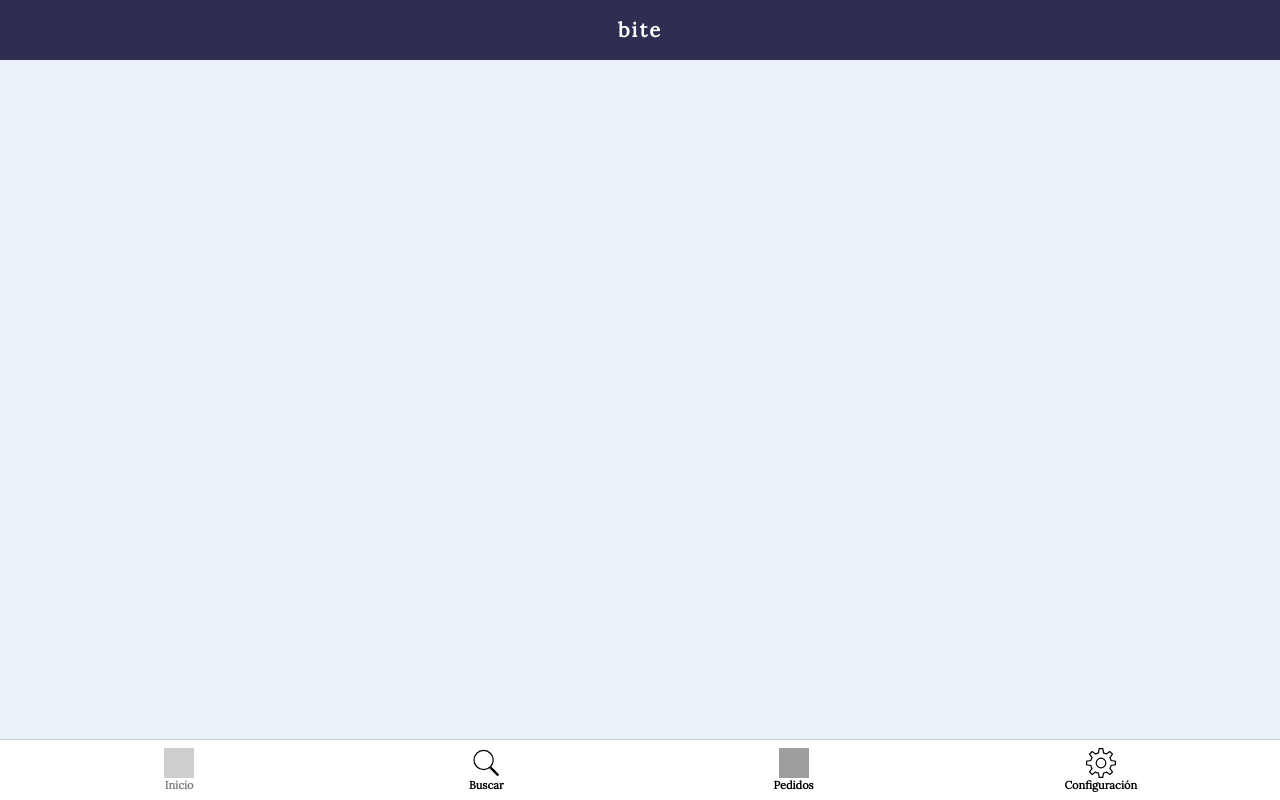
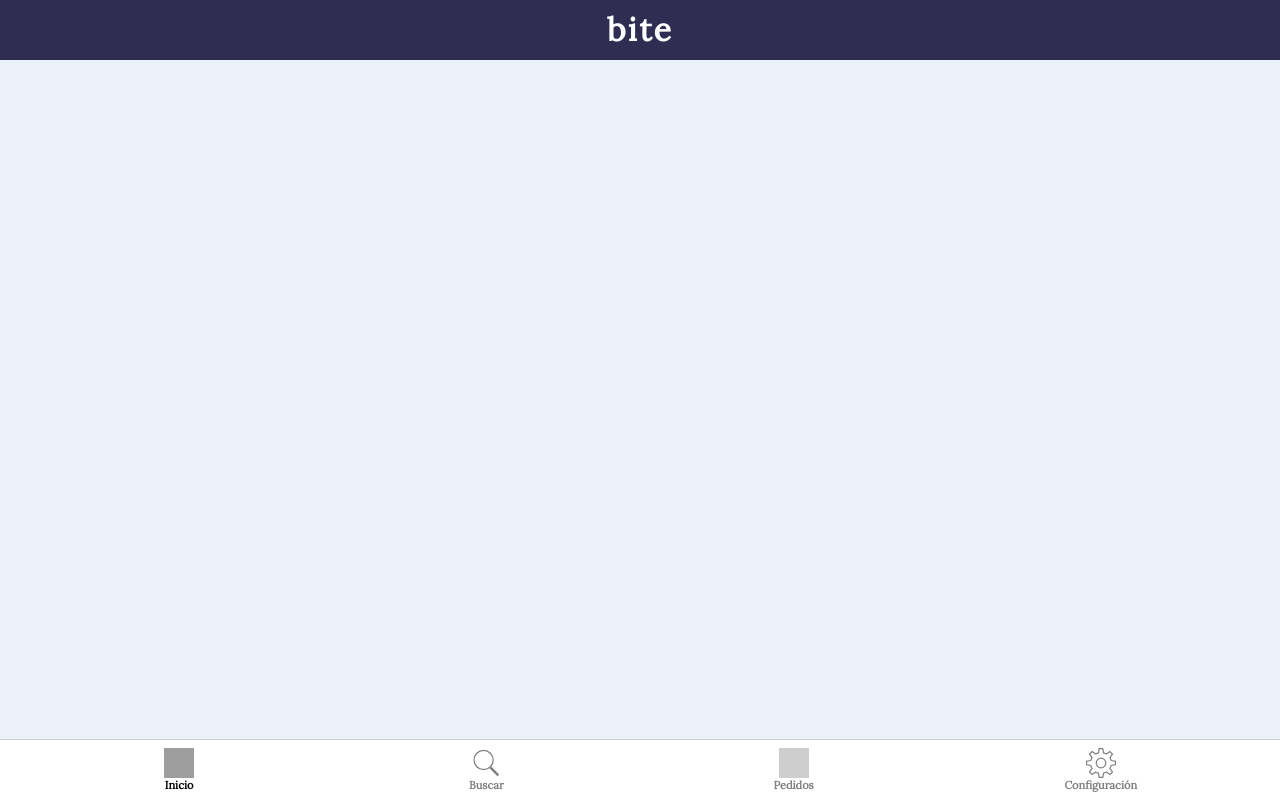
Before and after one commit to andremarinmx/bite, a Flask app: page /home in a window 1280 px wide. Run offline with Flask 2, Linux system fonts and the light colour scheme; the visitor is signed in with stand-in values (Sample User, id 1); grey boxes are pictures that could not be loaded.

Commit message:
Ajustes de diseño

```diff
--- a/static/css/Header.css
+++ b/static/css/Header.css
@@ -14,7 +14,7 @@
 	height: 60px;
 	background-color: var(--accent-1);
 	color: #ffffff;
-	font-size: 20px;
+	font-size: 32px;
 	text-align: center;
 	line-height: 60px;
 	font-weight: 700;
--- a/static/css/NavigationBar.css
+++ b/static/css/NavigationBar.css
@@ -33,6 +33,7 @@
 	height: 100%;
 	text-decoration: none;
 	color: inherit;
+	opacity: 0.5;
 }
 
 .NavigationButton img {
@@ -46,5 +47,5 @@
 }
 
 .current {
-	opacity: 0.5;
+	opacity: 1.0;
 }
--- a/templates/layouts/BaseLayout.html
+++ b/templates/layouts/BaseLayout.html
@@ -5,6 +5,7 @@
 		<meta name="viewport" content="width=device-width, initial-scale=1.0" />
 
 		<link rel="icon" href="/favicon.ico" />
+		<link rel="manifest" href="/manifest.json" />
 		<link rel="stylesheet" href="{{ url_for('static', filename = 'css/main.css') }}" />
 
 		{% block links %}
```
Also changed, not shown: static/manifest.json.
